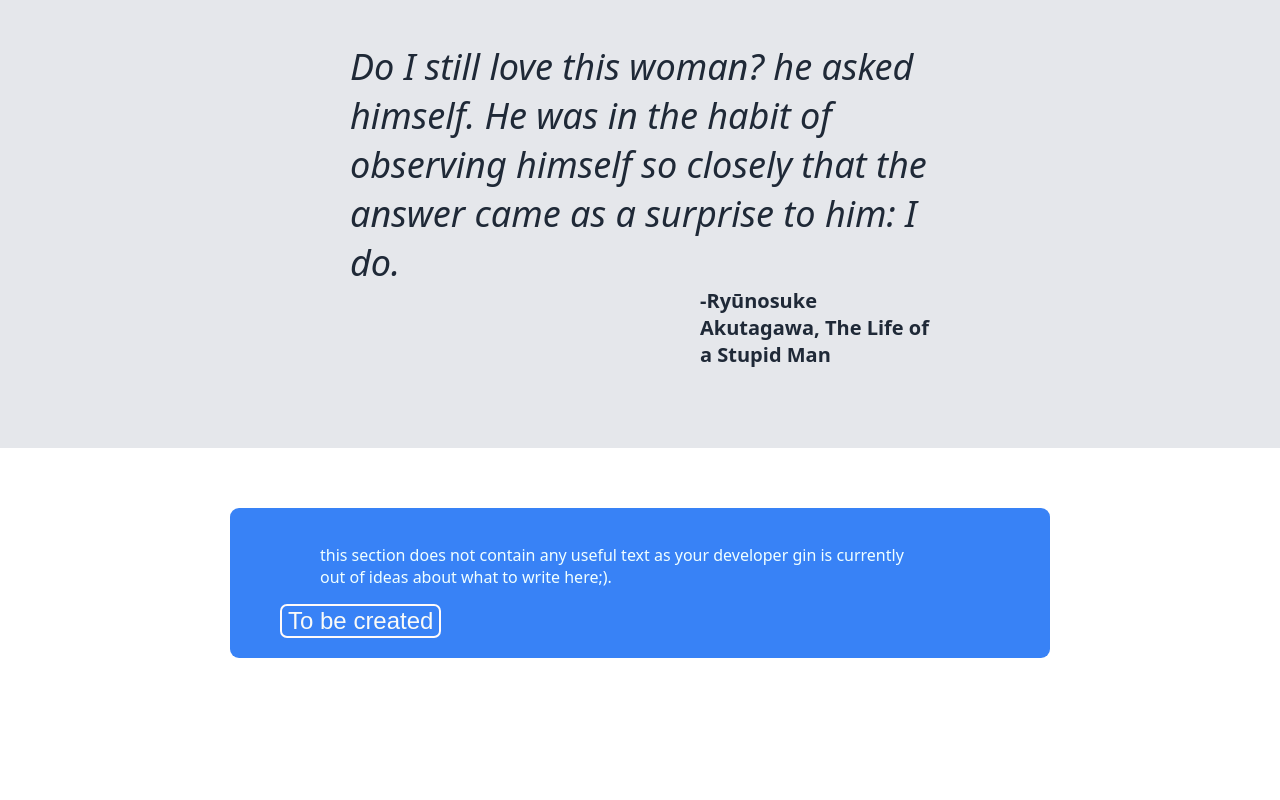
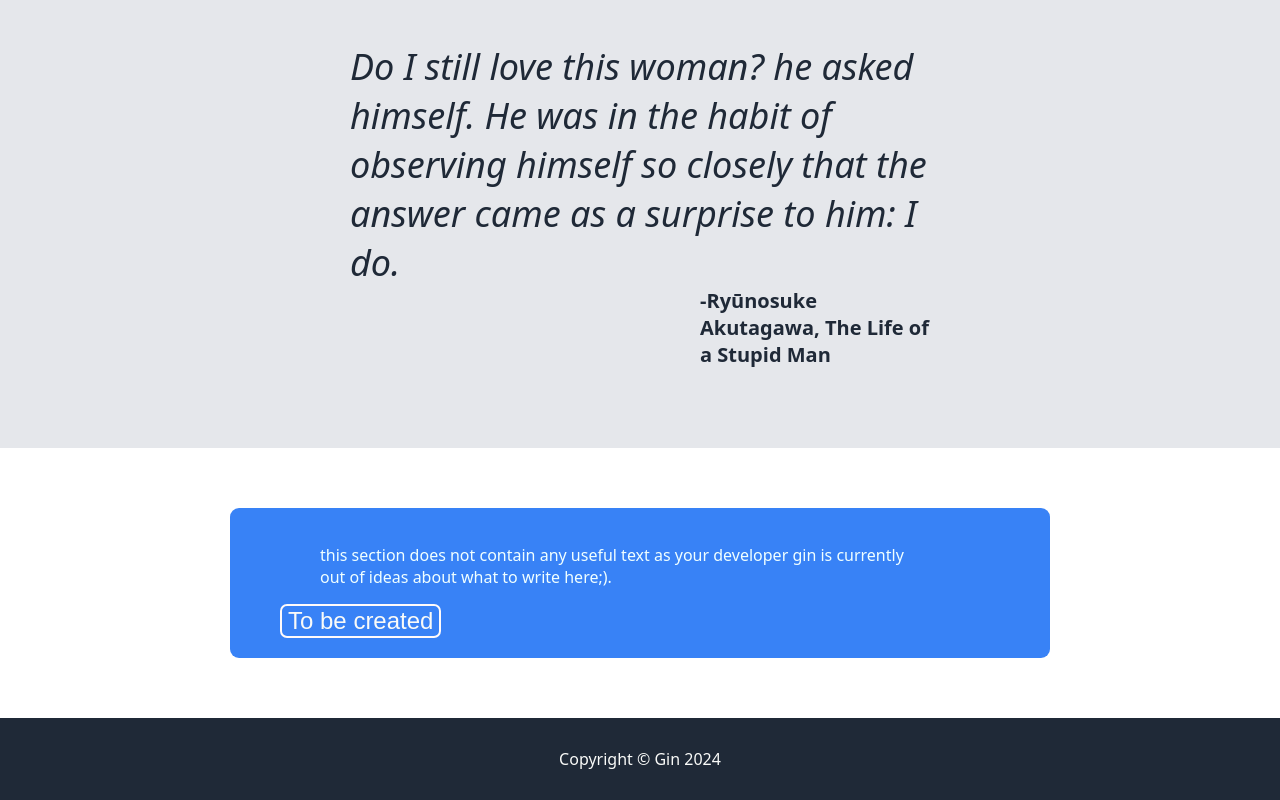
Before and after one commit to gunjanjaiswal/japlit, a plain HTML site: page 01ryu/index.html in a window 1280 px wide. Shown: the part 1072-1872 px from the top of the page. Before the commit the page ends 1790 px from the top, so only its background shows below. Drawn offline with Linux system fonts and the light colour scheme.

Commit message:
footer section is created

```diff
--- a/01ryu/index.html
+++ b/01ryu/index.html
@@ -58,5 +58,6 @@
         </div>
 
     </div>
+    <div class="footer">Copyright © Gin 2024</div>
 </body>
 </html>
--- a/01ryu/style.css
+++ b/01ryu/style.css
@@ -131,3 +131,10 @@ button{
 .to-be-created button{
     border: 2px solid snow;
 }
+
+.footer{
+    background-color: #1F2937;
+    color: #F9FAF8;
+    text-align: center;
+    padding: 30px;
+}
```
